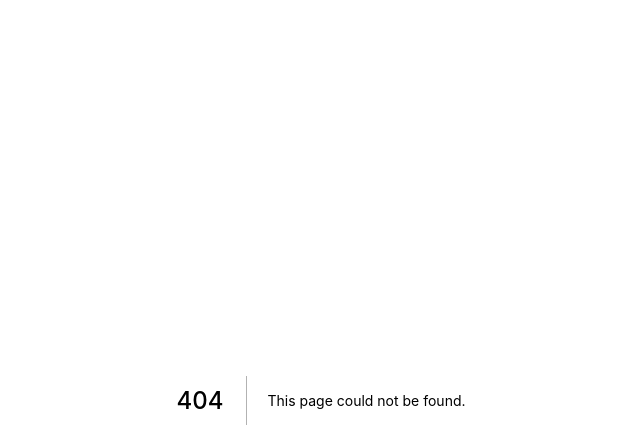
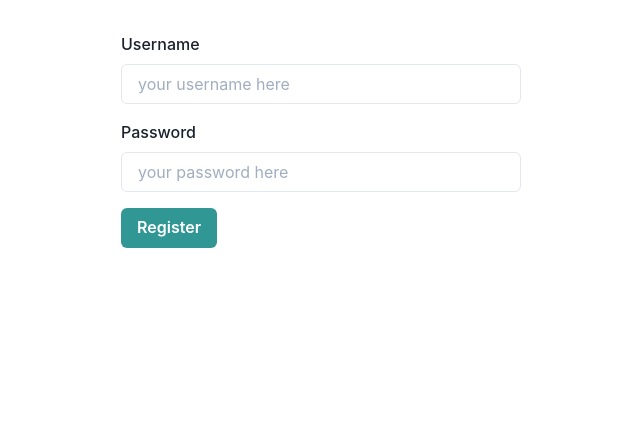
Before and after one commit to frrfdev/lireddit-web, a Next.js app: page /register in a window 1280 px wide. Before the commit this address had no page. Shown: the top 448 px of the page, without its empty margins (319-959 px from the left). Built offline with nearby package versions, Linux system fonts and the light colour scheme.

Commit message:
Register page

```diff
--- a/package.json
+++ b/package.json
@@ -11,10 +11,13 @@
     "@chakra-ui/react": "^1.0.0",
     "@emotion/react": "^11.0.0",
     "@emotion/styled": "^11.0.0",
+    "formik": "^2.2.5",
     "framer-motion": "^2.9.4",
+    "graphql": "^15.4.0",
     "next": "latest",
     "react": "^17.0.1",
-    "react-dom": "^17.0.1"
+    "react-dom": "^17.0.1",
+    "urql": "^1.11.4"
   },
   "license": "MIT",
   "devDependencies": {
--- /dev/null
+++ b/src/components/InputField.tsx
@@ -0,0 +1,34 @@
+import {
+	FormControl,
+	FormErrorMessage,
+	FormLabel,
+	Input,
+} from '@chakra-ui/react';
+import { useField } from 'formik';
+import React, { InputHTMLAttributes } from 'react';
+
+type InputFieldProps = InputHTMLAttributes<HTMLInputElement> & {
+	label: string;
+	name: string;
+};
+
+export const InputField: React.FC<InputFieldProps> = ({
+	label,
+	size: _,
+	...props
+}) => {
+	const [field, { error }] = useField(props);
+
+	return (
+		<FormControl isInvalid={!!error}>
+			<FormLabel htmlFor={field.name}>{label}</FormLabel>
+			<Input
+				{...field}
+				{...props}
+				id={field.name}
+				placeholder={props.placeholder}
+			/>
+			{error ? <FormErrorMessage>{error}</FormErrorMessage> : null}
+		</FormControl>
+	);
+};
--- /dev/null
+++ b/src/components/Wrapper.tsx
@@ -0,0 +1,21 @@
+import { Box } from '@chakra-ui/react';
+import React from 'react';
+
+interface WrapperProps {
+	variant?: 'small' | 'regular';
+}
+
+export const Wrapper: React.FC<WrapperProps> = ({
+	children,
+	variant = 'regular',
+}) => {
+	return (
+		<Box
+			mt={8}
+			mx='auto'
+			maxW={variant === 'regular' ? '800px' : '400px'}
+			width='100%'>
+			{children}
+		</Box>
+	);
+};
--- /dev/null
+++ b/src/pages/register.tsx
@@ -0,0 +1,45 @@
+import React from 'react';
+import { Formik, Form } from 'formik';
+import { Box, Button } from '@chakra-ui/react';
+import { Wrapper } from '../components/Wrapper';
+import { InputField } from '../components/InputField';
+
+interface registerProps {}
+
+export const Register: React.FC<registerProps> = ({}) => {
+	return (
+		<Wrapper variant='small'>
+			<Formik
+				initialValues={{ username: '', password: '' }}
+				onSubmit={(values) => console.log(values)}>
+				{({ isSubmitting }) => (
+					<Form>
+						<InputField
+							name='username'
+							label='Username'
+							placeholder='your username here'
+						/>
+						<Box mt={4}>
+							<InputField
+								name='password'
+								label='Password'
+								placeholder='your password here'
+								type='password'
+							/>
+						</Box>
+						<Button
+							mt={4}
+							type='submit'
+							isLoading={isSubmitting}
+							colorScheme='teal'
+							color='white'>
+							Register
+						</Button>
+					</Form>
+				)}
+			</Formik>
+		</Wrapper>
+	);
+};
+
+export default Register;
```
Also changed, not shown: 1 other file (tests, documents, lock files or other folders).
